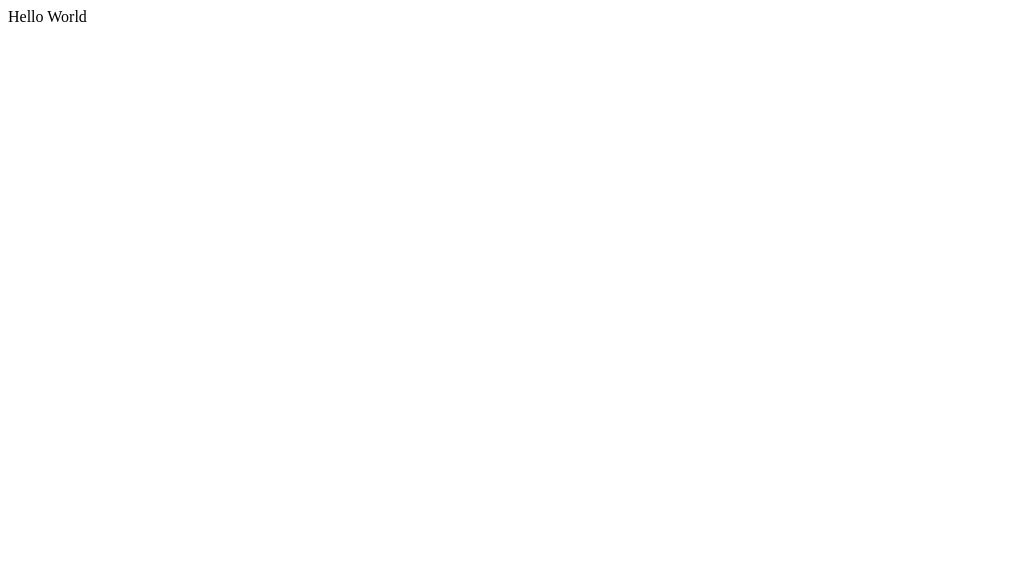
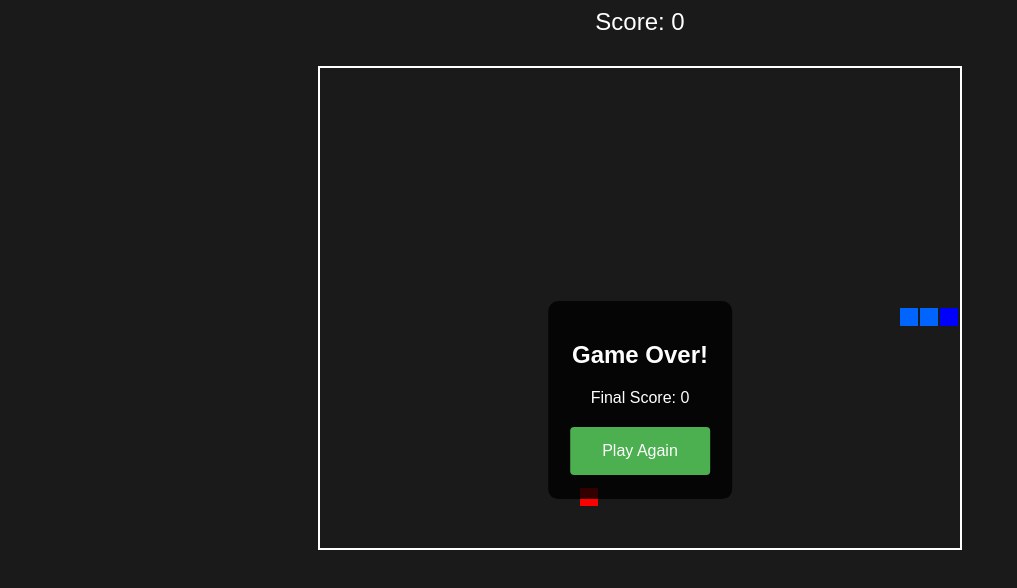
Before and after one commit to edenlum/python-snake-game, a plain HTML site: page index.html in a window 1280 px wide. Shown: the whole page, without its empty margins (0-1017 px from the left). Drawn offline with Linux system fonts and the light colour scheme.

Commit message:
Update index.html with Snake game implementation

```diff
--- a/index.html
+++ b/index.html
@@ -1 +1,166 @@
-Hello World
+<!DOCTYPE html>
+<html lang="en">
+<head>
+    <meta charset="UTF-8">
+    <meta name="viewport" content="width=device-width, initial-scale=1.0">
+    <title>Snake Game</title>
+    <style>
+        body {
+            display: flex;
+            flex-direction: column;
+            align-items: center;
+            background: #1a1a1a;
+            color: white;
+            font-family: Arial, sans-serif;
+        }
+        canvas {
+            border: 2px solid white;
+            margin: 20px;
+        }
+        #score {
+            font-size: 24px;
+            margin-bottom: 10px;
+        }
+        #game-over {
+            display: none;
+            position: absolute;
+            top: 50%;
+            left: 50%;
+            transform: translate(-50%, -50%);
+            background: rgba(0, 0, 0, 0.8);
+            padding: 20px;
+            text-align: center;
+            border-radius: 10px;
+        }
+        button {
+            background: #4CAF50;
+            border: none;
+            color: white;
+            padding: 15px 32px;
+            text-align: center;
+            text-decoration: none;
+            display: inline-block;
+            font-size: 16px;
+            margin: 4px 2px;
+            cursor: pointer;
+            border-radius: 4px;
+        }
+    </style>
+</head>
+<body>
+    <div id="score">Score: 0</div>
+    <canvas id="gameCanvas" width="640" height="480"></canvas>
+    <div id="game-over">
+        <h2>Game Over!</h2>
+        <p>Final Score: <span id="final-score">0</span></p>
+        <button onclick="resetGame()">Play Again</button>
+    </div>
+
+    <script>
+        const canvas = document.getElementById('gameCanvas');
+        const ctx = canvas.getContext('2d');
+        const GRID_SIZE = 20;
+        const GAME_SPEED = 100;
+
+        let snake = [
+            {x: 320, y: 240},
+            {x: 300, y: 240},
+            {x: 280, y: 240}
+        ];
+        let direction = 'right';
+        let food = generateFood();
+        let score = 0;
+        let gameLoop;
+        let gameOver = false;
+
+        function generateFood() {
+            return {
+                x: Math.floor(Math.random() * (canvas.width / GRID_SIZE)) * GRID_SIZE,
+                y: Math.floor(Math.random() * (canvas.height / GRID_SIZE)) * GRID_SIZE
+            };
+        }
+
+        function drawSnake() {
+            snake.forEach((segment, index) => {
+                ctx.fillStyle = index === 0 ? '#0000FF' : '#0064FF';
+                ctx.fillRect(segment.x, segment.y, GRID_SIZE - 2, GRID_SIZE - 2);
+            });
+        }
+
+        function drawFood() {
+            ctx.fillStyle = '#FF0000';
+            ctx.fillRect(food.x, food.y, GRID_SIZE - 2, GRID_SIZE - 2);
+        }
+
+        function moveSnake() {
+            const head = {x: snake[0].x, y: snake[0].y};
+
+            switch(direction) {
+                case 'up': head.y -= GRID_SIZE; break;
+                case 'down': head.y += GRID_SIZE; break;
+                case 'left': head.x -= GRID_SIZE; break;
+                case 'right': head.x += GRID_SIZE; break;
+            }
+
+            if (head.x < 0 || head.x >= canvas.width ||
+                head.y < 0 || head.y >= canvas.height ||
+                snake.some(segment => segment.x === head.x && segment.y === head.y)) {
+                endGame();
+                return;
+            }
+
+            snake.unshift(head);
+
+            if (head.x === food.x && head.y === food.y) {
+                score += 10;
+                document.getElementById('score').textContent = `Score: ${score}`;
+                food = generateFood();
+            } else {
+                snake.pop();
+            }
+        }
+
+        function gameUpdate() {
+            ctx.clearRect(0, 0, canvas.width, canvas.height);
+            moveSnake();
+            drawFood();
+            drawSnake();
+        }
+
+        function endGame() {
+            clearInterval(gameLoop);
+            gameOver = true;
+            document.getElementById('final-score').textContent = score;
+            document.getElementById('game-over').style.display = 'block';
+        }
+
+        function resetGame() {
+            snake = [
+                {x: 320, y: 240},
+                {x: 300, y: 240},
+                {x: 280, y: 240}
+            ];
+            direction = 'right';
+            score = 0;
+            document.getElementById('score').textContent = 'Score: 0';
+            document.getElementById('game-over').style.display = 'none';
+            food = generateFood();
+            gameOver = false;
+            if (gameLoop) clearInterval(gameLoop);
+            gameLoop = setInterval(gameUpdate, GAME_SPEED);
+        }
+
+        document.addEventListener('keydown', (event) => {
+            if (gameOver) return;
+
+            const key = event.key;
+            if (key === 'ArrowUp' && direction !== 'down') direction = 'up';
+            if (key === 'ArrowDown' && direction !== 'up') direction = 'down';
+            if (key === 'ArrowLeft' && direction !== 'right') direction = 'left';
+            if (key === 'ArrowRight' && direction !== 'left') direction = 'right';
+        });
+
+        resetGame();
+    </script>
+</body>
+</html>
```
